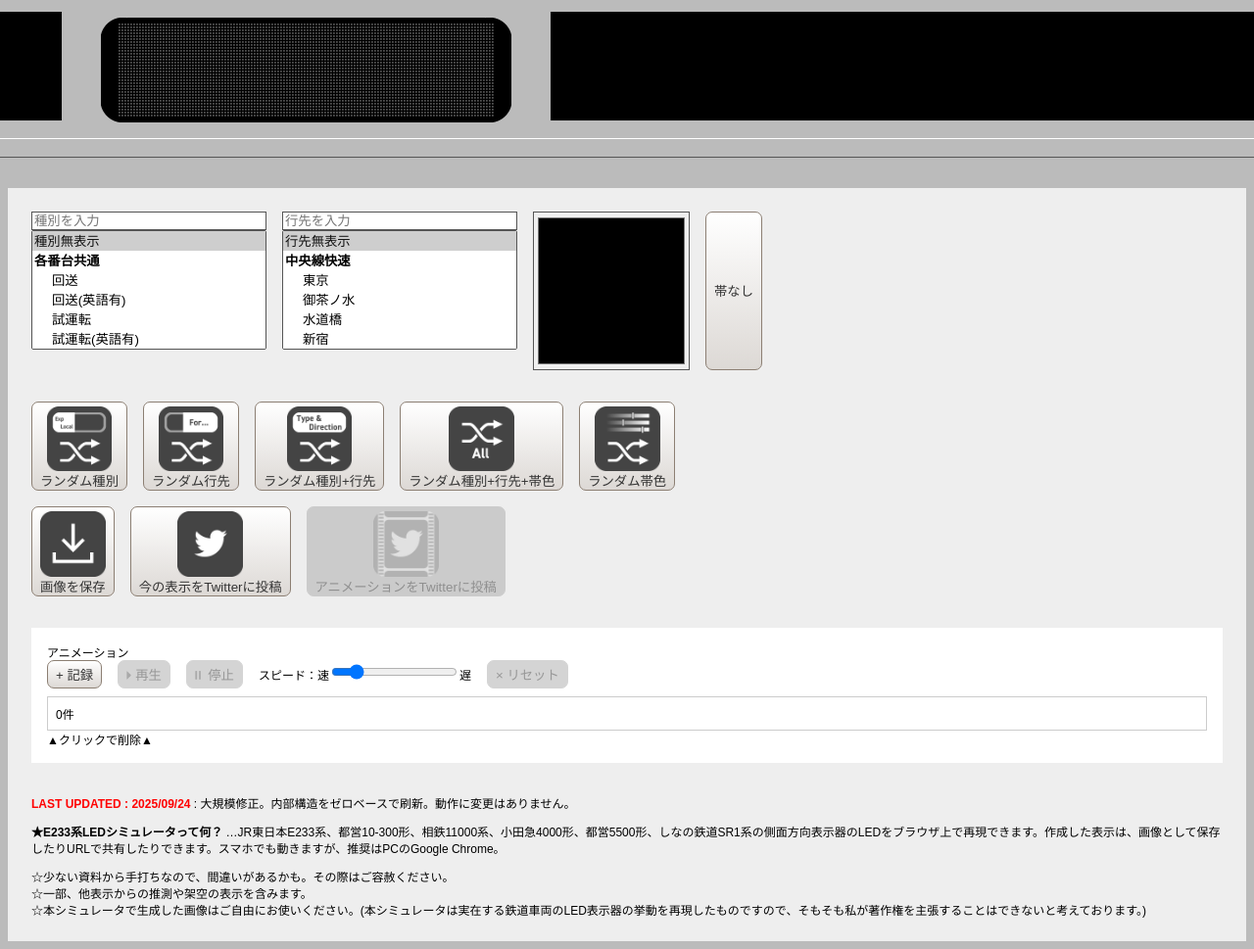
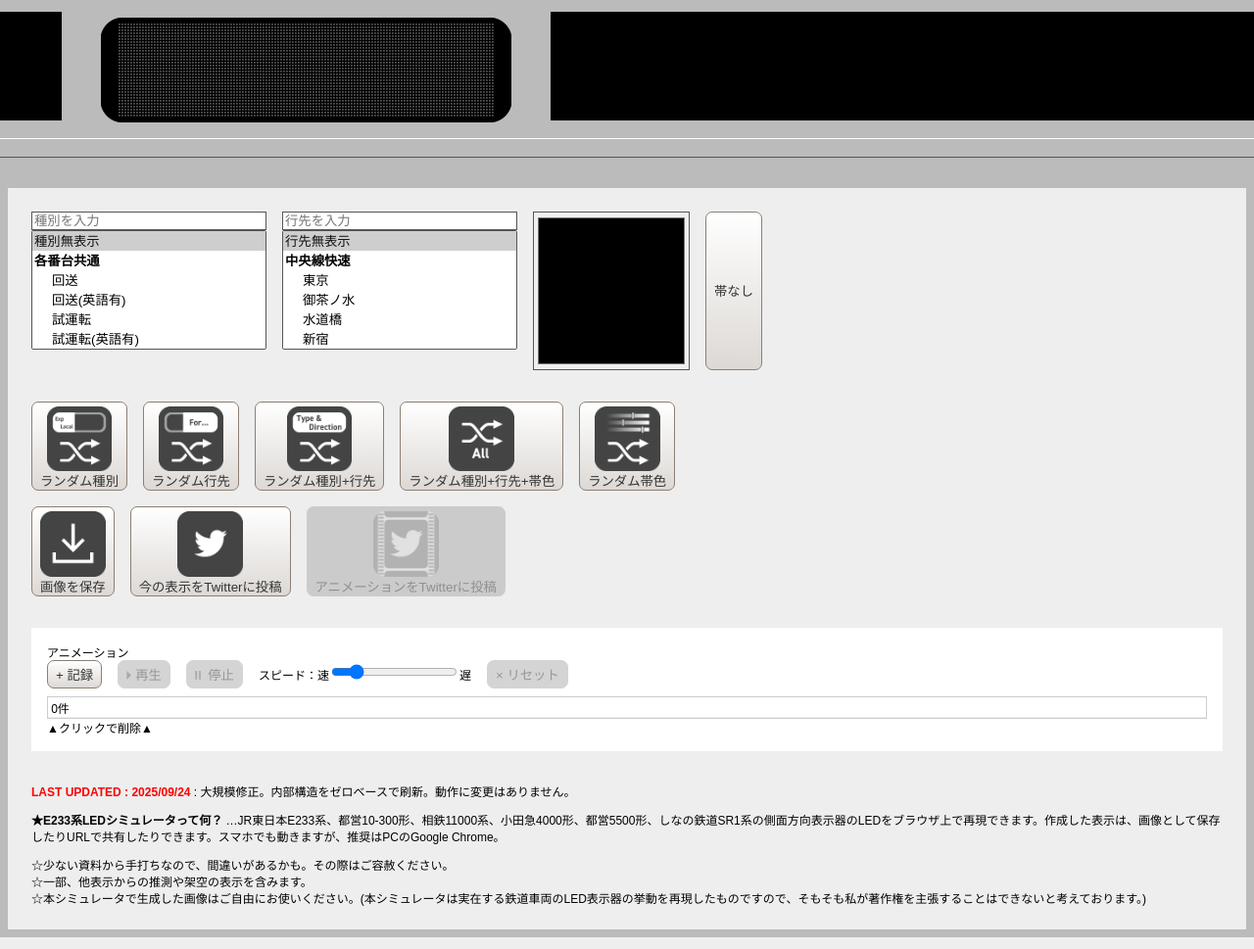
Before and after one commit to kasu-me/Series-E233-LED-Simulator, a PHP site: page / in a window 1280 px wide. Shown: the whole page at 98% size. Run offline with PHP 8.4, Linux system fonts and the light colour scheme; some web fonts are replaced.

Commit message:
CSS微調整

```diff
--- a/css/main.css
+++ b/css/main.css
@@ -170,11 +170,21 @@ p:last-child {
 		& #animation-list-container {
 			margin-top: 0.5rem;
 			font-size: 0.9rem;
-			max-height: 10rem;
+			max-height: 12rem;
 			overflow-y: auto;
 			border: 1px solid #ccc;
-			padding: 0.5rem;
+			padding: 0;
 			font-size: 9pt;
+
+			& #animation-count {
+				position: sticky;
+				display: block;
+				top: 0;
+				left: 0;
+				background-color: #fff;
+				padding: 0.1rem 0.2rem;
+				border-bottom: 1px solid #eee;
+			}
 
 			& ul {
 				margin: 0;
@@ -184,6 +194,7 @@ p:last-child {
 				& li {
 					list-style-type: none;
 					cursor: pointer;
+					padding: 0.1rem 0.2rem;
 
 					&:hover {
 						background-color: var(--selection-hover-highlight);
```
